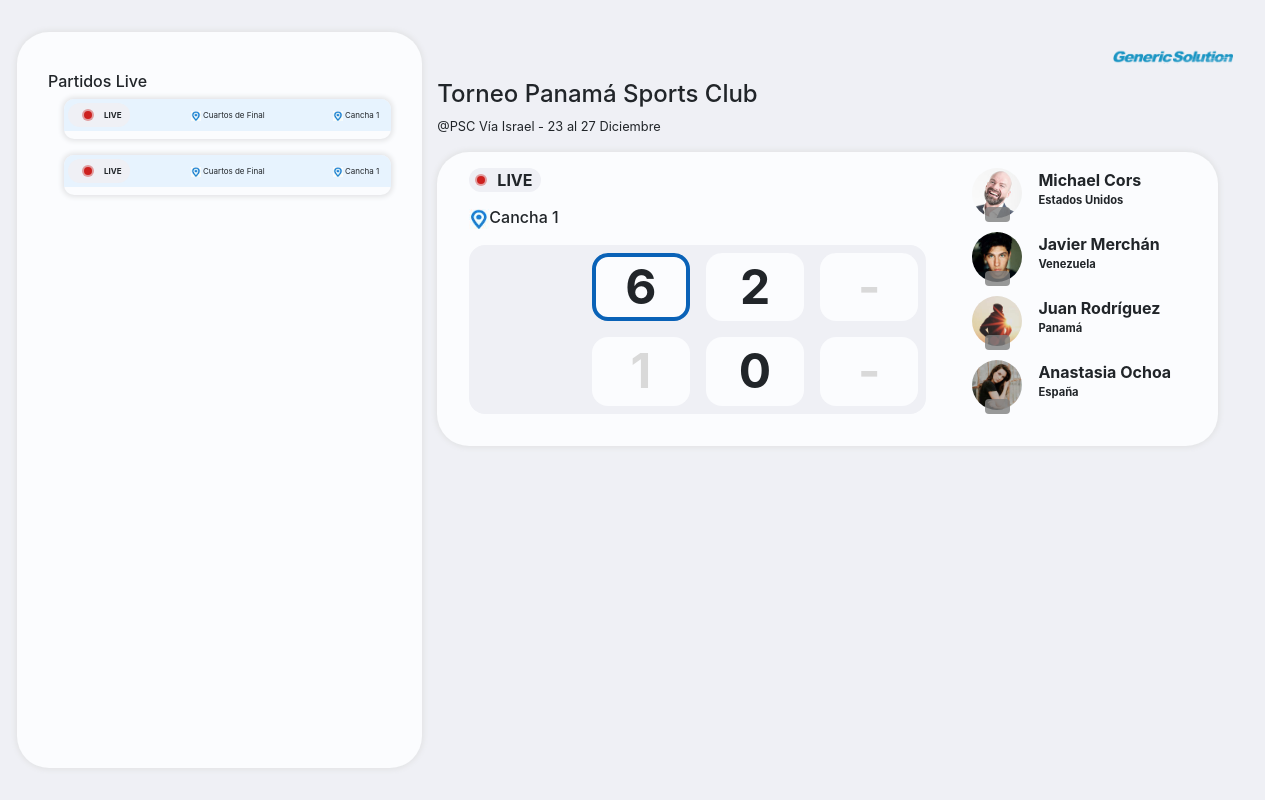
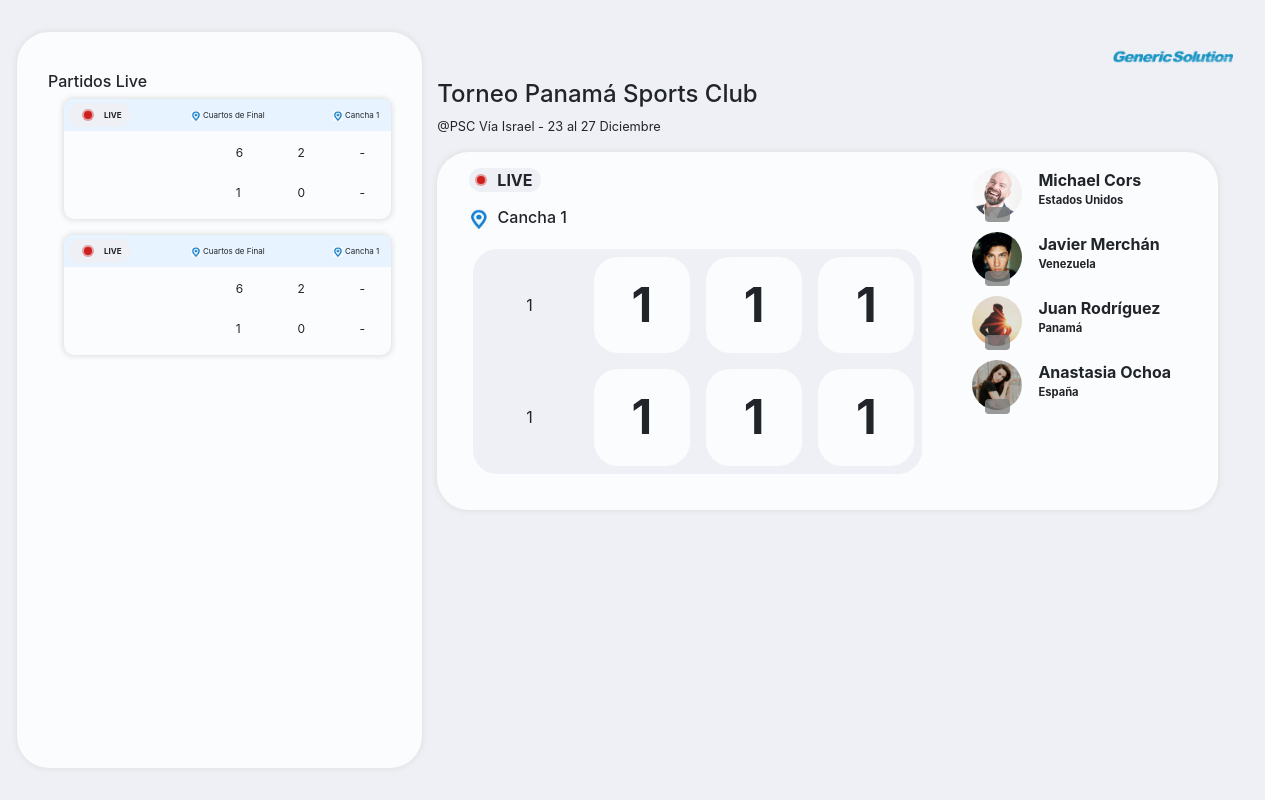
Before and after one commit to rVethencourt/torneo-live, an Angular app: page /torneo in a window 1280 px wide. Built offline with nearby package versions, Linux system fonts and the light colour scheme.

Commit message:
mejorando score-card

```diff
--- a/src/app/torneo/partido-live/partido-live.component.html
+++ b/src/app/torneo/partido-live/partido-live.component.html
@@ -3,42 +3,51 @@
 		<div class="live ml-3 mb-3">
 			<span class="live-icon m-2"></span><p class="ml-1 mr-2">LIVE</p>
 		</div>
-		<h6 class="mt-2 ml-3"><span><img src="./assets/images/location.JPG"></span>Cancha 1</h6>
-		<div class="row scores">
-			<div class="col-sm-3 pre-box">
-				<div class="team m-2"></div>
-			</div>
-			<div class="col-sm-3 pre-box">
-				<div class="score win m-2">
-					<span>6</span>
+		<h6 class="mt-2 ml-3">
+			<span class="mr-1">
+				<img src="./assets/images/location.JPG">
+			</span>
+			Cancha 1
+		</h6>
+		<div class="row no-gutters score-card m-3 p-1">
+			<div class="col-sm-3 score-box">
+				<div class="score-wrapper p-2">
+					1
 				</div>
 			</div>
-			<div class="col-sm-3 pre-box">
-				<div class="score m-2">
-					<span>2</span>
+			<div class="col-sm-3 score-box">
+				<div class="score-wrapper p-2">
+					<div class="score-content">1</div>
 				</div>
 			</div>
-			<div class="col-sm-3 pre-box">
-				<div class="score no-score m-2">
-					<span>-</span>
+			<div class="col-sm-3 score-box">
+				<div class="score-wrapper p-2">
+					<div class="score-content">1</div>
 				</div>
 			</div>
-			<div class="col-sm-3 pre-box">
-				<div class="team m-2"></div>
-			</div>
-			<div class="col-sm-3 pre-box">
-				<div class="score lose m-2">
-					<span>1</span>
+			<div class="col-sm-3 score-box">
+				<div class="score-wrapper p-2">
+					<div class="score-content">1</div>
 				</div>
 			</div>
-			<div class="col-sm-3 pre-box">
-				<div class="score m-2">
-					<span>0</span>
+			<div class="col-sm-3 score-box">
+				<div class="score-wrapper p-2">
+					1
 				</div>
 			</div>
-			<div class="col-sm-3 pre-box">
-				<div class="score no-score m-2">
-					<span>-</span>
+			<div class="col-sm-3 score-box">
+				<div class="score-wrapper p-2">
+					<div class="score-content">1</div>
+				</div>
+			</div>
+			<div class="col-sm-3 score-box">
+				<div class="score-wrapper p-2">
+					<div class="score-content">1</div>
+				</div>
+			</div>
+			<div class="col-sm-3 score-box">
+				<div class="score-wrapper p-2">
+					<div class="score-content">1</div>
 				</div>
 			</div>
 		</div>
--- a/src/app/torneo/partido-live/partido-live.component.scss
+++ b/src/app/torneo/partido-live/partido-live.component.scss
@@ -3,53 +3,6 @@
 h6 img {
 	width: 20px;
 	height: 20px;
-}
-
-.pre-box {
-	position: relative;
-}
-
-.pre-box:before {
-	content: "";
-	display: block;
-	padding-top: 100%; 	/* ratio of 1:1*/
-}
-
-.scores {
-	background-color: $lightest;
-	border-radius: 1rem;
-	margin: 1rem;
-}
-
-.score {
-	background-color: $whitish;
-	border-radius: 1rem;
-}
-
-.win {
-	border: 4px solid $highlightBlue;
-}
-
-.no-score span,
-.lose span {
-	color: #d9d9d9;
-}
-
-.score,
-.team {
-	position: absolute;
-	top: 0;
-	left: 0;
-	right: 0;
-	bottom: 0;
-	display: flex;
-    align-items: center;
-    justify-content: center;
-}
-
-.score span {
-	font-size: 3rem;
-    font-weight: bolder;
 }
 
 .players > div > div {
@@ -88,5 +41,3 @@ h6 img {
 .player-info p:last-child {
 	font-size: 0.7rem;
 }
-
-// [attr.data-before]
--- a/src/app/torneo/partidos-lista/partidos-lista.component.html
+++ b/src/app/torneo/partidos-lista/partidos-lista.component.html
@@ -27,6 +27,60 @@
 					</div>
 				</div>
 			</div>
+			<div class="row no-gutters">
+				<div class="col-sm-6">
+					<div>
+						<!-- img -->
+						<!-- img -->
+						<div>
+							<!-- nombre -->
+							<!-- nombre -->
+						</div>
+					</div>
+					<div>
+						<!-- img -->
+						<!-- img -->
+						<div>
+							<!-- nombre -->
+							<!-- nombre -->
+						</div>
+					</div>
+				</div>
+				<div class="col-sm-6">
+					<div class="row scores">
+						<div class="col-sm-4 pre-box">
+							<div class="score win m-2">
+								<span>6</span>
+							</div>
+						</div>
+						<div class="col-sm-4 pre-box">
+							<div class="score m-2">
+								<span>2</span>
+							</div>
+						</div>
+						<div class="col-sm-4 pre-box">
+							<div class="score no-score m-2">
+								<span>-</span>
+							</div>
+						</div>
+						<div class="col-sm-4 pre-box">
+							<div class="score lose m-2">
+								<span>1</span>
+							</div>
+						</div>
+						<div class="col-sm-4 pre-box">
+							<div class="score m-2">
+								<span>0</span>
+							</div>
+						</div>
+						<div class="col-sm-4 pre-box">
+							<div class="score no-score m-2">
+								<span>-</span>
+							</div>
+						</div>
+					</div>
+				</div>
+			</div>
 		</div>
 	</div>
 </div>
--- a/src/app/torneo/partidos-lista/partidos-lista.component.scss
+++ b/src/app/torneo/partidos-lista/partidos-lista.component.scss
@@ -41,3 +41,7 @@
 .live-icon + small {
 	vertical-align: text-top;
 }
+
+.score span {
+	font-size: .75rem !important;
+}
--- a/src/styles.scss
+++ b/src/styles.scss
@@ -10,6 +10,7 @@
     box-shadow: 0 0 5px 2px #e3e4e6;
 }
 
+/*Live Icon*/
 .live {
 	width: fit-content;
 	border-radius: 2rem;
@@ -48,6 +49,69 @@
 	z-index: 2;
 }
 
+/*Score Card*/
+.score-card {
+	border-radius: 1.5rem;
+}
+
+.score-box:first-child {
+	border-radius: 1.5rem 0 0 0;
+}
+
+.score-box:nth-child(4) {
+	border-radius: 0 1.5rem 0 0;
+}
+
+.score-box:nth-child(5) {
+	border-radius: 0 0 0 1.5rem;
+}
+
+.score-box:last-child {
+	border-radius: 0 0 1.5rem 0;
+}
+
+.score-box {
+	position: relative !important;
+	width: 100% !important;
+	// margin: 1px;
+	overflow: hidden;
+}
+
+.score-box:before {
+  content: "";
+  display: block;
+  padding-top: 100%;
+}
+
+.score-wrapper {
+  position: absolute;
+  top: 0;
+  left: 0;
+  bottom: 0;
+  right: 0;
+  line-height: 100%;
+  height: 100%;
+  background-color: $lightest;
+  display: flex;
+  align-items: center;
+  justify-content: center;
+}
+
+.score-content {
+	width: 100%;
+	height: inherit;
+	background-color: $whitish;
+	border-radius: 1.5rem;
+	display: flex;
+    flex-direction: column;
+    justify-content: center;
+    text-align: center;
+    font-size: 3rem;
+    font-weight: bold;
+}
+
+/* Misc */
+
 small {
 	font-size: 0.5rem !important;
 }
```
